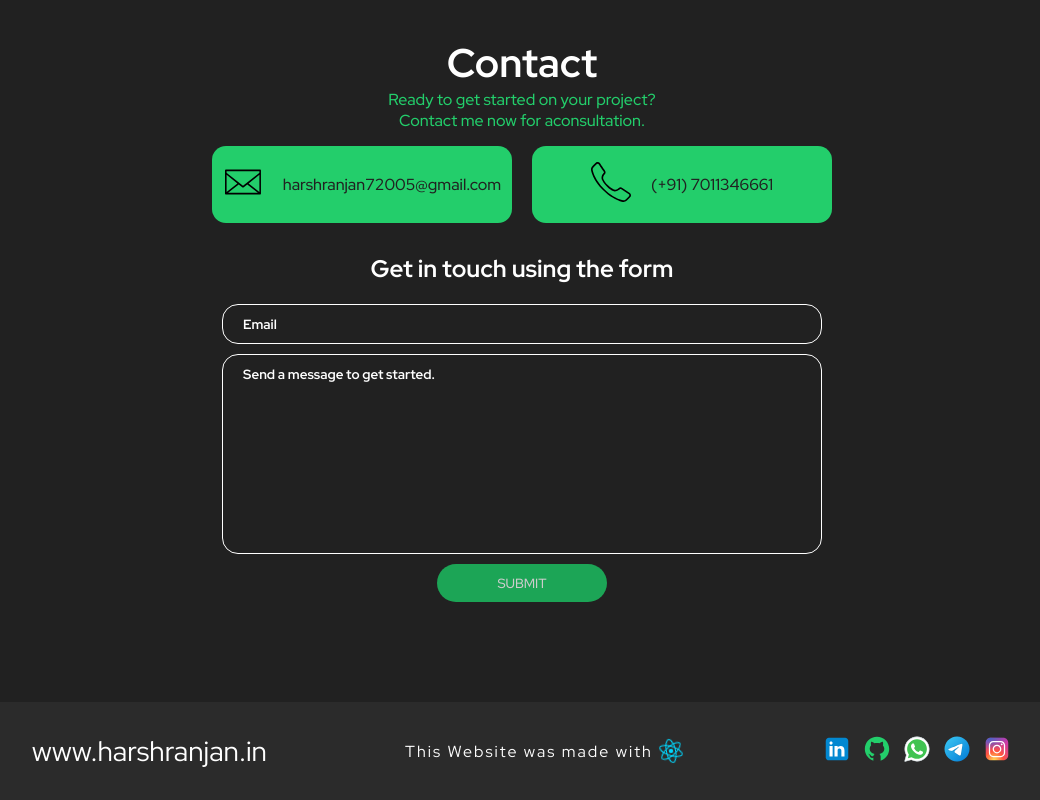
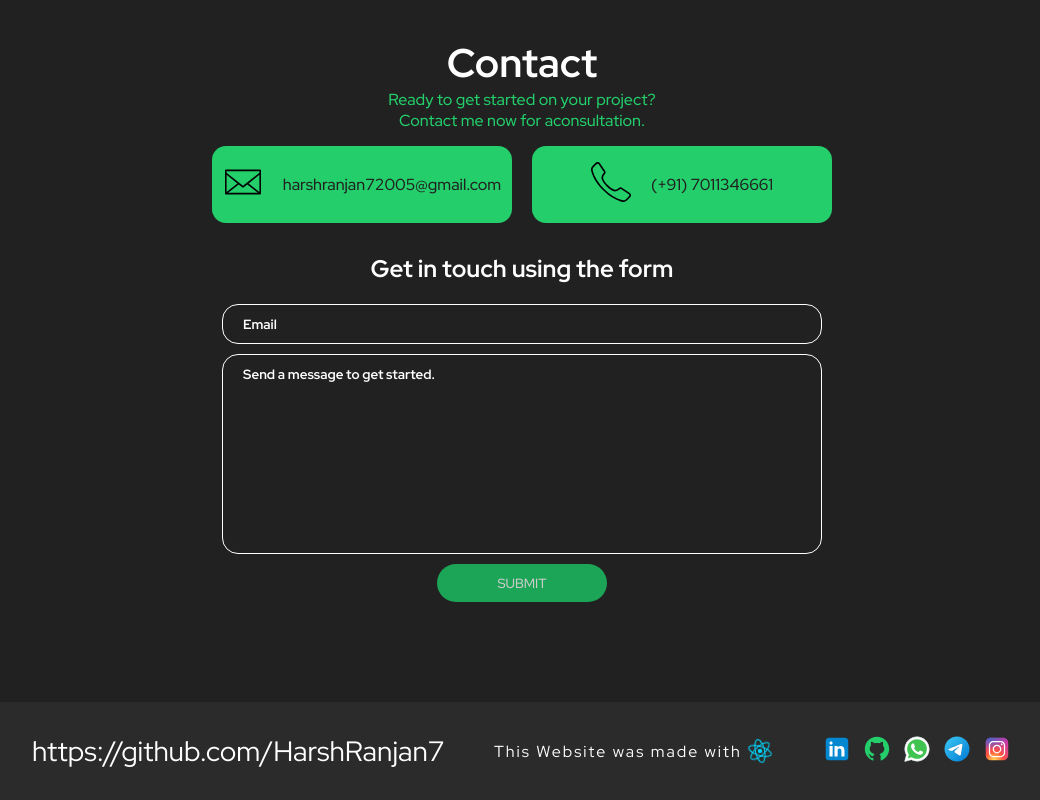
Before and after one commit to HarshRanjan7/portfolio, a React (Create React App) app: page / in a window 1280 px wide. Shown: the part 2415-3215 px from the top of the page, without its empty margins (118-1158 px from the left). Built offline with nearby package versions, Linux system fonts and the light colour scheme.

Commit message:
fixed version error

```diff
--- a/package.json
+++ b/package.json
@@ -9,8 +9,8 @@
     "@testing-library/user-event": "^13.2.1",
     "@types/jest": "^27.0.1",
     "@types/node": "^16.7.13",
-    "@types/react": "^17.0.20",
-    "@types/react-dom": "^17.0.9",
+    "@types/react": "^18.0.20",
+    "@types/react-dom": "^18.0.9",
     "@vercel/analytics": "^1.4.1",
     "react": "^18.0.2",
     "react-animate-on-scroll": "^2.1.9",
--- a/public/index.html
+++ b/public/index.html
@@ -12,8 +12,8 @@
     <title>Harsh Ranjan | Portfolio</title>
     <meta charset="utf-8" />
     <meta property="og:title" content="Vinayak Singh | Portfolio">
-    <meta name="keywords" content="Vinayak Singh,Vinayak,Code Vinayak,Portfolio Vinayak Singh,Freelance website developer">
-    <meta property="og:description" content="Looking for a talented freelance website developer? Vinayak Singh has the skills and expertise you need to bring your website vision to life. With a wide range of skills including HTML, CSS, JavaScript, and React, as well as expertise in CMS systems like WordPress and Shopify, Contact Vinayak today to get started. Contact now today to get started on your web development project." name="description">
+    <meta name="keywords" content="Harsh Ranjan,Harsh,Code Harsh,Portfolio Harsh Ranjan,Freelance website developer">
+    <meta property="og:description" content="Looking for a talented freelance website developer? HArsh RAnjan has the skills and expertise you need to bring your website vision to life. With a wide range of skills including HTML, CSS, JavaScript, and React Contact Vinayak today to get started. Contact now today to get started on your web development project." name="description">
     <meta property="og:image:type" content="image/jpg">
     <meta property="og:image" content="Images/VinayakSingh.webp">
     <meta name="image" property="og:image" content="Images/VinayakSingh.webp">
@@ -21,8 +21,8 @@
     <meta property="og:image:height" content="600">
     <meta property="og:type" content="website">
     <meta property="og:type" content="article">
-    <meta property="article:author" content="https://vinayaksingh.com/">
-    <meta property="og:site_name" content="vinayaksingh.com">
+    <meta property="article:author" content="https://github.com/HarshRanjan7">
+    <meta property="og:site_name" content="https://github.com/HarshRanjan7">
     <meta property="article:published_time" content="date_time">
     <meta property="og:locale" content="pt_BR">
     <meta name="viewport" content="width=device-width, initial-scale=1" />
--- a/src/components/Footer/Footer.tsx
+++ b/src/components/Footer/Footer.tsx
@@ -9,9 +9,9 @@ import instagramIcon from '../../assets/instagram.svg'
 export function Footer() {
   return (
     <Container className="footer">
-      <a href="https://harshranjan.in" className="logo">
-        <span>www.harsh</span>
-        <span>ranjan.in</span>
+      <a href="https://github.com/HarshRanjan7" className="logo">
+        <span>https://github.com</span>
+        <span>/HarshRanjan7</span>
       </a>
       <div>
         <p>
```
Also changed, not shown: public/Images/VinayakSingh.webp (deleted).
